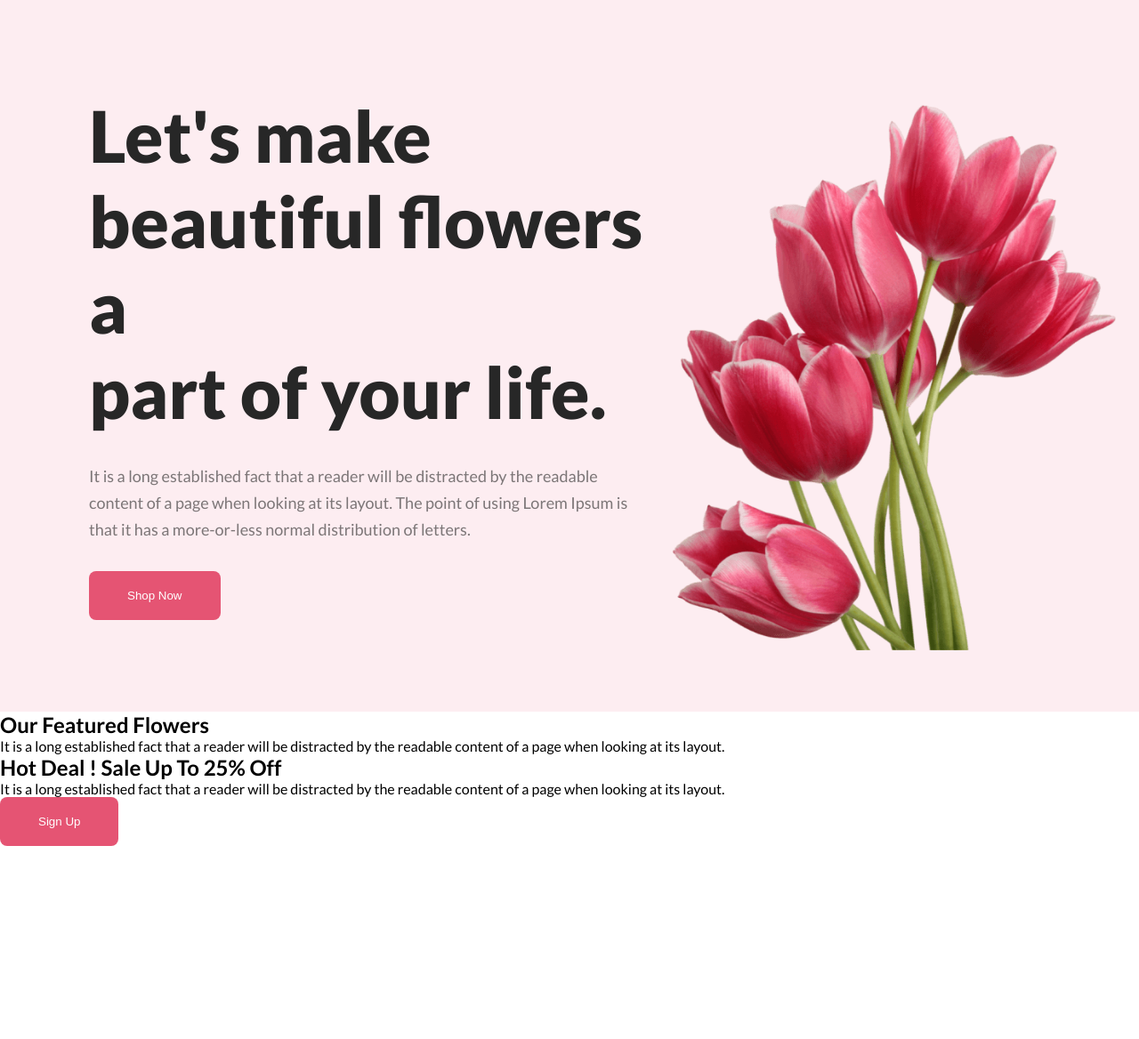
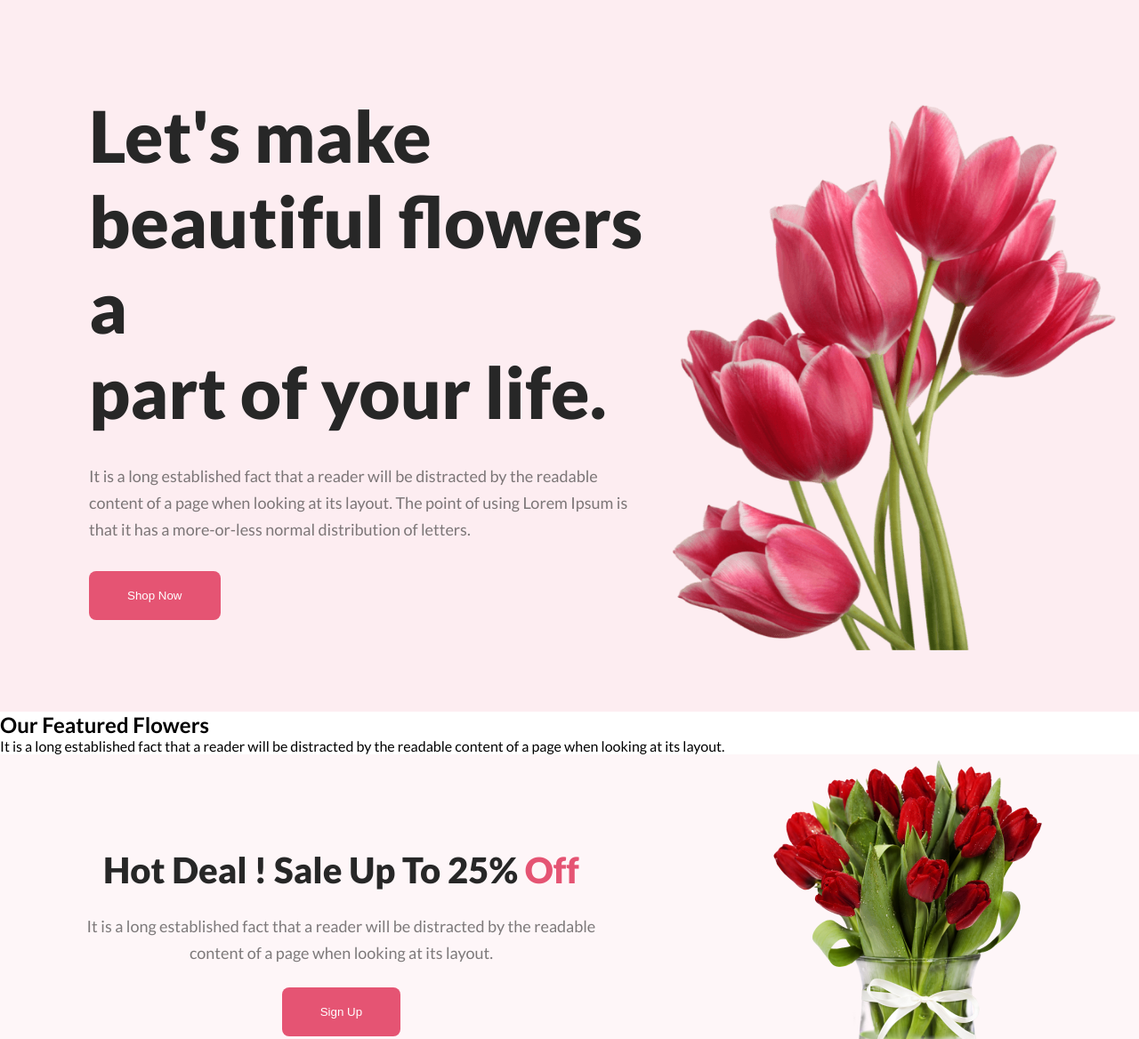
Before and after one commit to Ananda-Das/flower-shop, a plain HTML site: page index.html in a window 1280 px wide. Shown: the top 1168 px of the page at 89% size. Before the commit the page ends 951 px from the top, so only its background shows below. Drawn offline with Linux system fonts and the light colour scheme.

Commit message:
hot deals section added

```diff
--- a/index.html
+++ b/index.html
@@ -53,12 +53,12 @@
       <section id="hot-deals">
         <div class="hot-deals-container">
             <div class="hot-deals-text">
-                <h2>Hot Deal ! Sale Up To 25% Off</h2>
-                <p>It is a long established fact that a reader will be distracted by the readable content of a page when looking at its layout.</p>
+                <h2 class="hot-deals-heading">Hot Deal ! Sale Up To 25% <span class="hot-deals-color">Off</span> </h2>
+                <p class="hot-deals-paragraph">It is a long established fact that a reader will be distracted by the readable <br> content of a page when looking at its layout.</p>
                 <button class="btn">Sign Up</button>
             </div>
             <div class="hot-deals-img">
-
+                <img src="asset/pngwing 8.png" alt="">
             </div>
         </div>
       </section>
--- a/style.css
+++ b/style.css
@@ -41,3 +41,33 @@ body {
   margin-top: 32px;
   margin-bottom: 32px;
 }
+
+/* hot-deals-style */
+#hot-deals{
+    width: 100%;
+    height: auto;
+    background-color: #E554730D;
+}
+.hot-deals-container{
+    display: flex;
+    justify-content: space-around;
+  align-items: center;
+  text-align: center;
+}
+.hot-deals-heading{
+    color: #272727;
+font-size: 40px;
+font-weight: 800;
+}
+.hot-deals-color{
+    color: #E55473;
+}
+.hot-deals-paragraph{
+    color: rgba(39, 39, 39, 0.60);
+text-align: center;
+font-size: 18px;
+font-weight: 400;
+line-height: 30px;
+margin-bottom: 24px;
+margin-top: 24px;
+}
```
